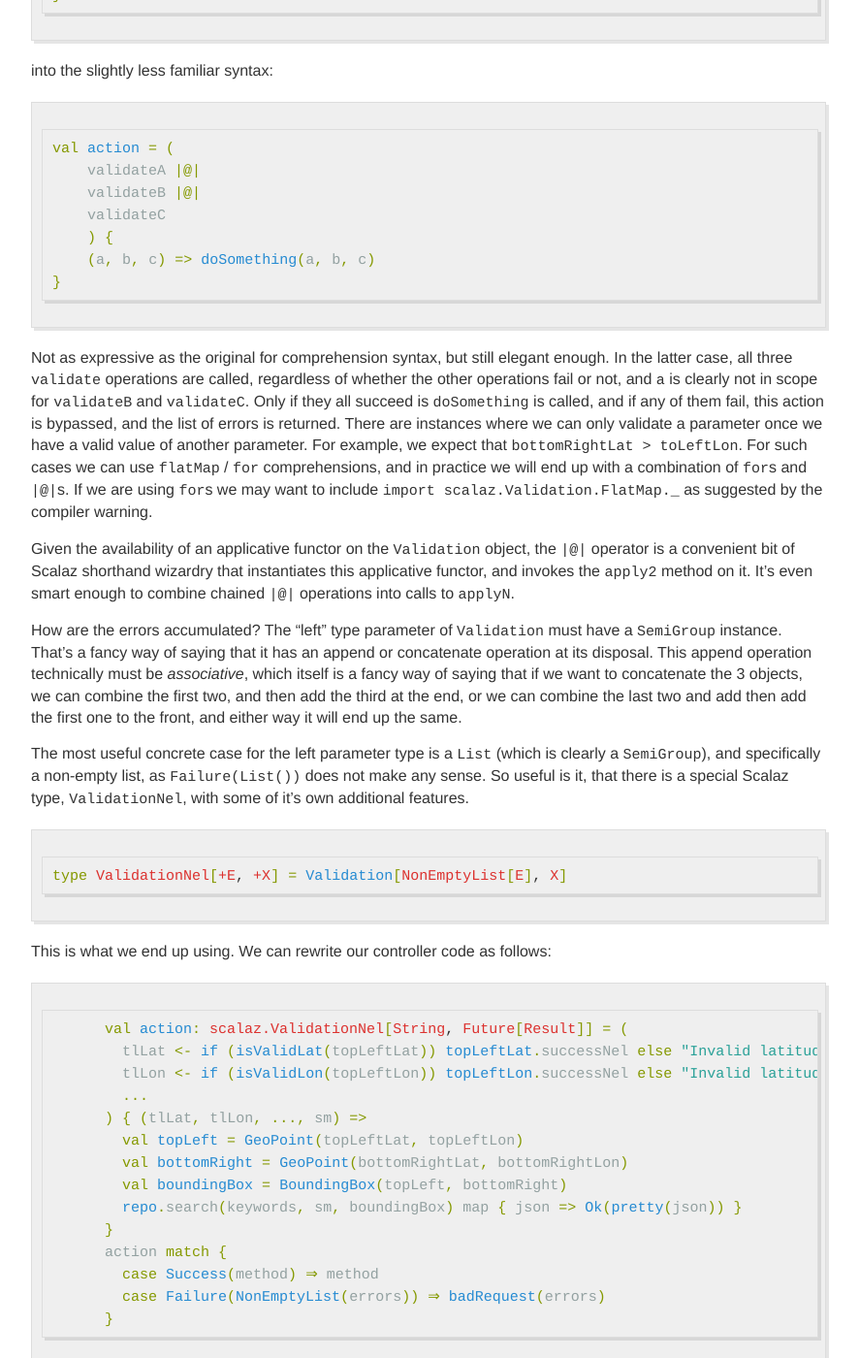
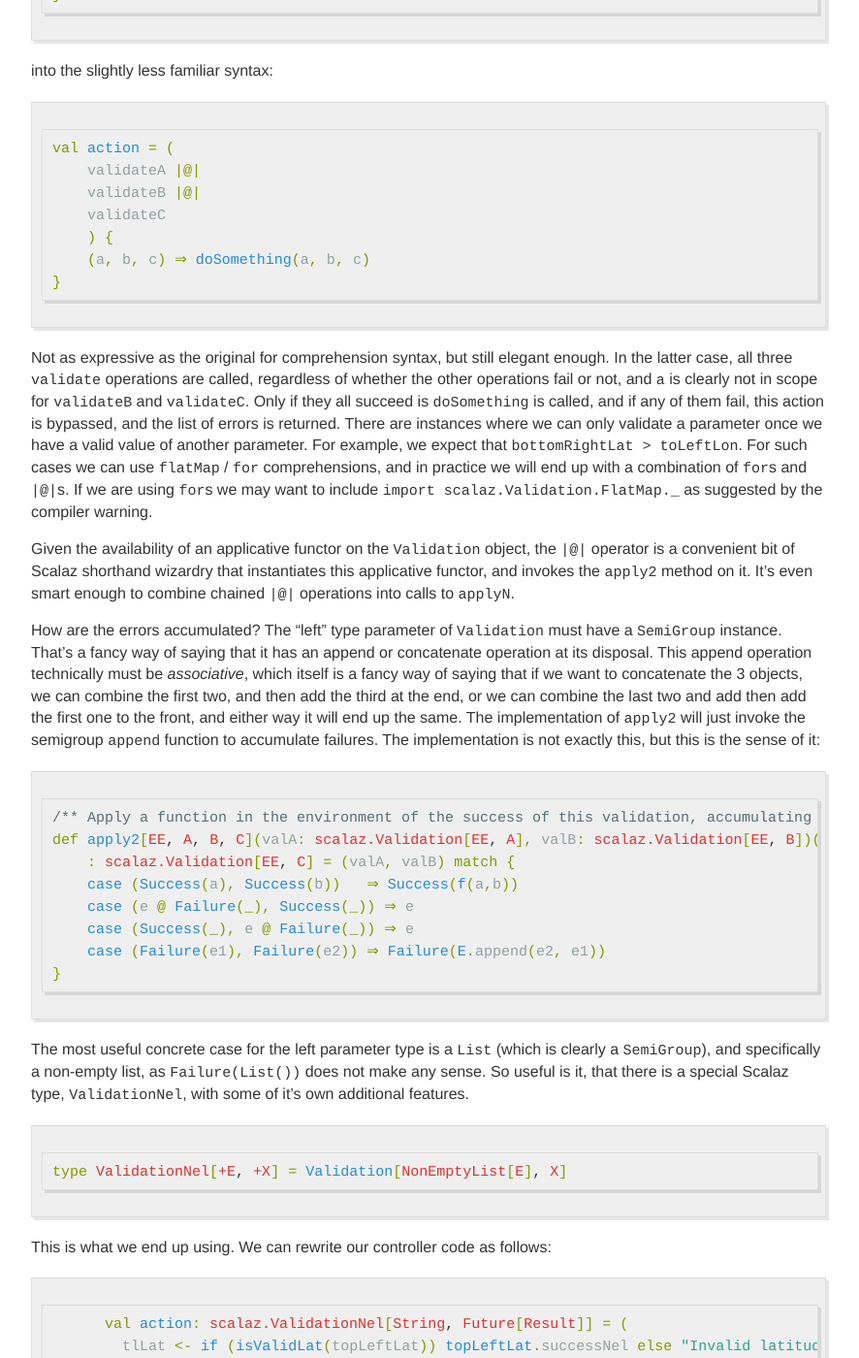
Before and after one commit to szoio/szoio.github.io, a Jekyll site: the page built from _posts/2016-04-29-bulletproof-functional-validation-using-scalaz.md, in a window 1280 px wide and 1400 px high, scrolled down 6471 px. Shown: the whole window at 97% size, without its empty margins (198-1084 px from the left). Built offline with Jekyll 4.4.1, drawn with Linux system fonts in a browser that asks for light colours; comment, search, counter and statistics services are not loaded; some of the changed text lies outside the part shown.

Commit message:
added apply2 implementation.

````diff
--- a/_posts/2016-04-29-bulletproof-functional-validation-using-scalaz.md
+++ b/_posts/2016-04-29-bulletproof-functional-validation-using-scalaz.md
@@ -144,11 +144,11 @@ Let's start with something on familiar ground, the [`Option` monad](http://stack
         bottomRight = GeoPoint(brLat, brLon)
         boundingBox = BoundingBox(topLeft, bottomRight)
       } yield {
-        repo.search(keywords, sm, boundingBox) map { json => Ok(pretty(json)) }
+        repo.search(keywords, sm, boundingBox) map { json ⇒ Ok(pretty(json)) }
       }
       action match {
-        case Some(thingTodo) => thingTodo
-        case None => Future.successful(BadRequest)
+        case Some(thingTodo)    ⇒ thingTodo
+        case None               ⇒ Future.successful(BadRequest)
       }
     }
   }
@@ -176,7 +176,7 @@ The one way of thinking about `Either` is like a labeled `Option`. Specifically,
         tlLon <- if (isValidLon(topLeftLon)) Right(topLeftLon): Either[String, BigDecimal] else Left("Invalid latitude")
         ...
       } yield {
-        repo.search(keywords, searchMethod, boundingBox) map { json => Ok(pretty(json)) }
+        repo.search(keywords, searchMethod, boundingBox) map { json ⇒ Ok(pretty(json)) }
       }
       ...
     }
@@ -202,7 +202,7 @@ We can use this exactly as with `Either`, but with cleaner syntax, where extensi
         tlLon <- if (isValidLon(topLeftLon)) topLeftLon.success else "Invalid latitude".failure
         ...
       } yield {
-        repo.search(keywords, searchMethod, boundingBox) map { json => Ok(pretty(json)) }
+        repo.search(keywords, searchMethod, boundingBox) map { json ⇒ Ok(pretty(json)) }
       }
       action match {
         case Success(method) ⇒ method
@@ -218,10 +218,10 @@ Warning:(42, 18) method ValidationFlatMapDeprecated in object Validation is depr
                  ^
 ```
 
-This give an indication as to why we are not there yet. The for comprehension syntax, which involves nested `map`s and `flatMap`s under the hood cannot acumulate errors. This is because if the moment a validation fails, the inner `map` function does not get called. This behaviour is baked into the `flatMap` function, and `for` comprehension behaviour, as each validated value is in scope for the statement that follows. Instead we consider an alternative functional mechanism, for which an instance is provided by `Validation`, the *applicative functor*. This turns out to be more suitable by nature for solving the problem at hand. Just as `map` and `flatMap` are the fundamental method of functors and monads respectively, the fundamental method of an applicative functor is `apply2`. `apply2` is a extension of `map` to a second dimension. It is like a `map` on two separate objects at once, where the inner contents of the two objects are formed into a pair, and a function is applied to this pair. If `map` were to represent a select on a single database table, `apply2` would represent a join. For an applicative functor `F[_]`, `apply2` has this signature:
+This give an indication as to why we are not there yet. The for comprehension syntax, which involves nested `map`s and `flatMap`s under the hood, cannot acumulate errors. This is because if the moment a validation fails, the inner `map` function does not get called. This behaviour is baked into the `flatMap` function, and `for` comprehension behaviour, as each validated value is in scope for the statement that follows. Instead we consider an alternative functional mechanism, for which an instance is provided by `Validation`, the *applicative functor*. This turns out to be more suitable by nature for solving the problem at hand. Just as `map` and `flatMap` are the fundamental method of functors and monads respectively, the fundamental method of an applicative functor is `apply2`. `apply2` is a extension of `map` to a second dimension. It is like a `map` on two separate objects at once, where the inner contents of the two objects are formed into a pair, and a function is applied to this pair. If `map` were to represent a select on a single database table, `apply2` would represent a join. For an applicative functor `F[_]`, `apply2` has this signature:
 
 ```scala
-def apply2[A, B, C](fa: => F[A], fb: => F[B])(f: (A, B) => C): F[C]
+def apply2[A, B, C](fa: ⇒ F[A], fb: ⇒ F[B])(f: (A, B) ⇒ C): F[C]
 ```
 
 We start by transforming the familiar `for` comprehension syntax:
@@ -244,14 +244,25 @@ val action = (
     validateB |@|
     validateC
     ) {
-    (a, b, c) => doSomething(a, b, c)
+    (a, b, c) ⇒ doSomething(a, b, c)
 }
 ```
 Not as expressive as the original for comprehension syntax, but still elegant enough. In the latter case, all three `validate` operations are called, regardless of whether the other operations fail or not, and `a` is clearly not in scope for `validateB` and `validateC`. Only if they all succeed is `doSomething` is called, and if any of them fail, this action is bypassed, and the list of errors is returned. There are instances where we can only validate a parameter once we have a valid value of another parameter. For example, we expect that `bottomRightLat > toLeftLon`. For such cases we can use `flatMap` / `for` comprehensions, and in practice we will end up with a combination of `for`s and `|@|`s. If we are using `for`s we may want to include `import scalaz.Validation.FlatMap._` as suggested by the compiler warning.
 
 Given the availability of an applicative functor on the `Validation` object, the `|@|` operator is a convenient bit of Scalaz shorthand wizardry that instantiates this applicative functor, and invokes the `apply2` method on it. It's even smart enough to combine chained `|@|` operations into calls to `applyN`.
 
-How are the errors accumulated? The "left" type parameter of `Validation` must have a `SemiGroup` instance. That's a fancy way of saying that it has an append or concatenate operation at its disposal. This append operation technically must be *associative*, which itself is a fancy way of saying that if we want to concatenate the 3 objects, we can combine the first two, and then add the third at the end, or we can combine the last two and add then add the first one to the front, and either way it will end up the same.
+How are the errors accumulated? The "left" type parameter of `Validation` must have a `SemiGroup` instance. That's a fancy way of saying that it has an append or concatenate operation at its disposal. This append operation technically must be *associative*, which itself is a fancy way of saying that if we want to concatenate the 3 objects, we can combine the first two, and then add the third at the end, or we can combine the last two and add then add the first one to the front, and either way it will end up the same. The implementation of `apply2` will just invoke the semigroup `append` function to accumulate failures. The implementation is not exactly this, but this is the sense of it:
+
+```scala
+/** Apply a function in the environment of the success of this validation, accumulating errors. */
+def apply2[EE, A, B, C](valA: scalaz.Validation[EE, A], valB: scalaz.Validation[EE, B])(f: (A,B) ⇒ C)(implicit E: Semigroup[EE])
+    : scalaz.Validation[EE, C] = (valA, valB) match {
+    case (Success(a), Success(b))   ⇒ Success(f(a,b))
+    case (e @ Failure(_), Success(_)) ⇒ e
+    case (Success(_), e @ Failure(_)) ⇒ e
+    case (Failure(e1), Failure(e2)) ⇒ Failure(E.append(e2, e1))
+}
+```
 
 The most useful concrete case for the left parameter type is a `List` (which is clearly a `SemiGroup`), and specifically a non-empty list, as `Failure(List())` does not make any sense. So useful is it, that there is a special Scalaz type, `ValidationNel`, with some of it's own additional features.
 
@@ -266,15 +277,15 @@ This is what we end up using. We can rewrite our controller code as follows:
         tlLat <- if (isValidLat(topLeftLat)) topLeftLat.successNel else "Invalid latitude".failureNel |@|
         tlLon <- if (isValidLon(topLeftLon)) topLeftLon.successNel else "Invalid latitude".failureNel |@|
         ...
-      ) { (tlLat, tlLon, ..., sm) =>
+      ) { (tlLat, tlLon, ..., sm) ⇒
         val topLeft = GeoPoint(topLeftLat, topLeftLon)
         val bottomRight = GeoPoint(bottomRightLat, bottomRightLon)
         val boundingBox = BoundingBox(topLeft, bottomRight)
-        repo.search(keywords, sm, boundingBox) map { json => Ok(pretty(json)) }
+        repo.search(keywords, sm, boundingBox) map { json ⇒ Ok(pretty(json)) }
       }
       action match {
-        case Success(method) ⇒ method
-        case Failure(NonEmptyList(errors)) ⇒ badRequest(errors)
+        case Success(method)                ⇒ method
+        case Failure(NonEmptyList(errors))  ⇒ badRequest(errors)
       }
 ```
 
````
